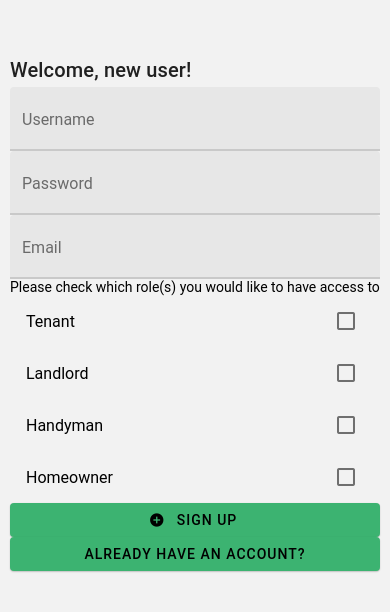
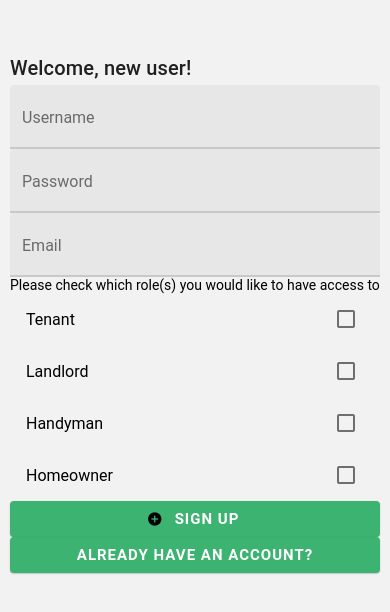
Before and after one commit to darrellcolehill/Maintenance-App, a React Native app in the folder frontend/: screen /Signup in a window 390 px wide. Shown: the part 110-722 px from the top of the page. Built offline with nearby package versions, Linux system fonts and the light colour scheme.

Commit message:
Password now secure and added Text labels&styles

```diff
--- a/frontend/screens/Signup/index.js
+++ b/frontend/screens/Signup/index.js
@@ -37,7 +37,7 @@ function Signup({ navigation }) {
       <Title>Welcome, new user!</Title>
 
             <TextInput placeholder="Username" onChangeText={text => setUsername(text)} />
-            <TextInput placeholder="Password" onChangeText={text => setPassword(text)} />
+            <TextInput secureTextEntry={true} placeholder="Password" onChangeText={text => setPassword(text)} />
             <TextInput placeholder="Email" onChangeText={text => setEmail(text)} />
 
             <Text>Please check which role(s) you would like to have access to</Text>
@@ -47,11 +47,11 @@ function Signup({ navigation }) {
             <Checkbox.Item label="Homeowner" status={isHomeowner ? 'checked' : 'unchecked'} onPress={() => { setHomeowner(!isHomeowner);}} />
 
             <Button mode="contained" icon="plus-circle" onPress={() => submitSignup(username, password, email, isTenant, isLandlord, isHandyman, isHomeowner)}>
-              Sign up
+              <Text style={styles.textFonts}>Sign up</Text>
             </Button>
 
       <Button mode="contained" onPress={() => navigation.navigate("Login")}>
-        Already have an account?
+      <Text style={styles.textFonts}>Already have an account?</Text>
       </Button>
     </View>
   );
@@ -63,6 +63,13 @@ const styles = StyleSheet.create({
     padding: 10,
     justifyContent: "center",
   },
+
+  textFonts: {
+    fontSize: 15,
+    fontWeight: 'bold',
+    color: 'white',
+  },
+
 });
 
 export default Signup;
```
